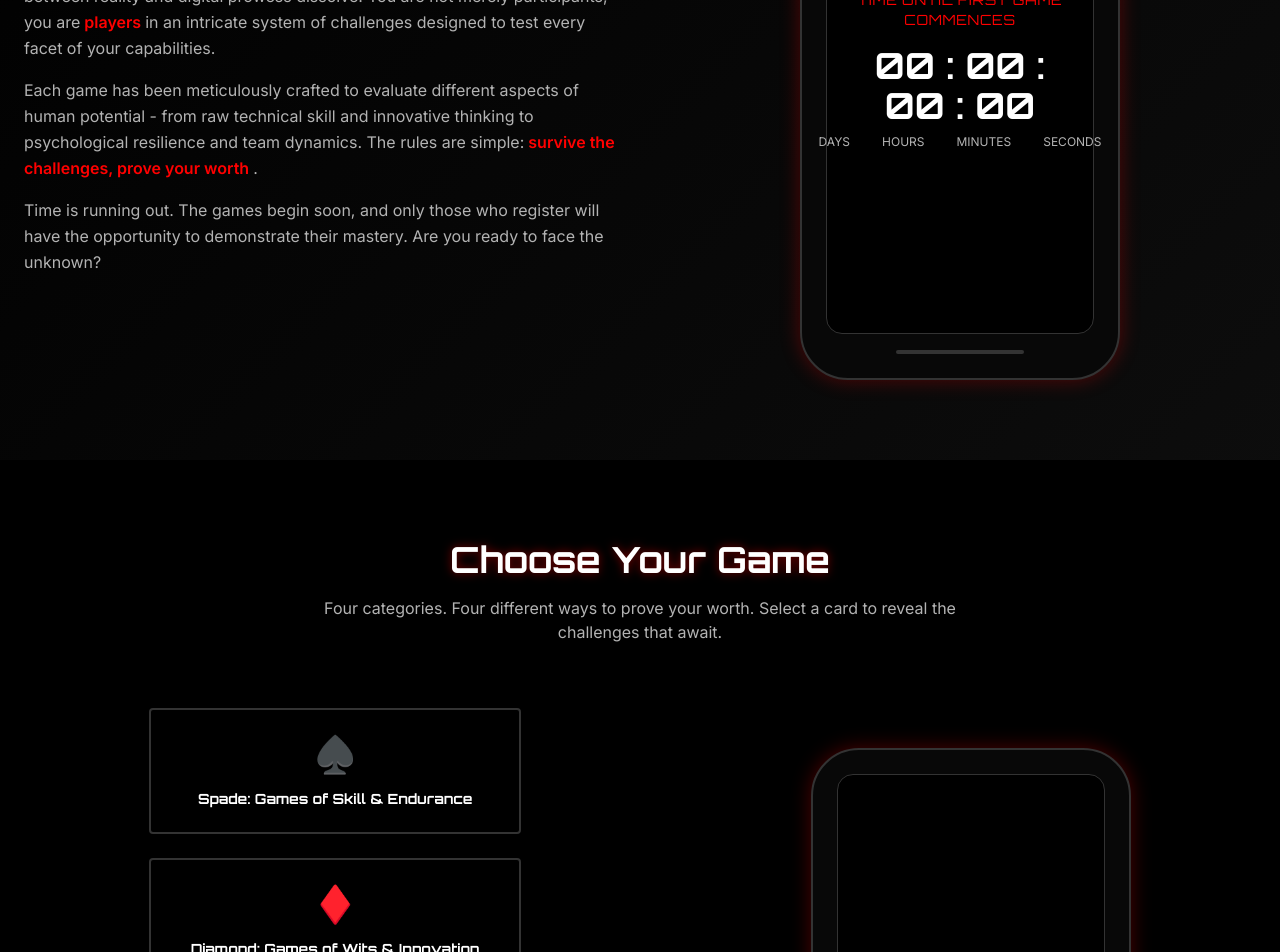
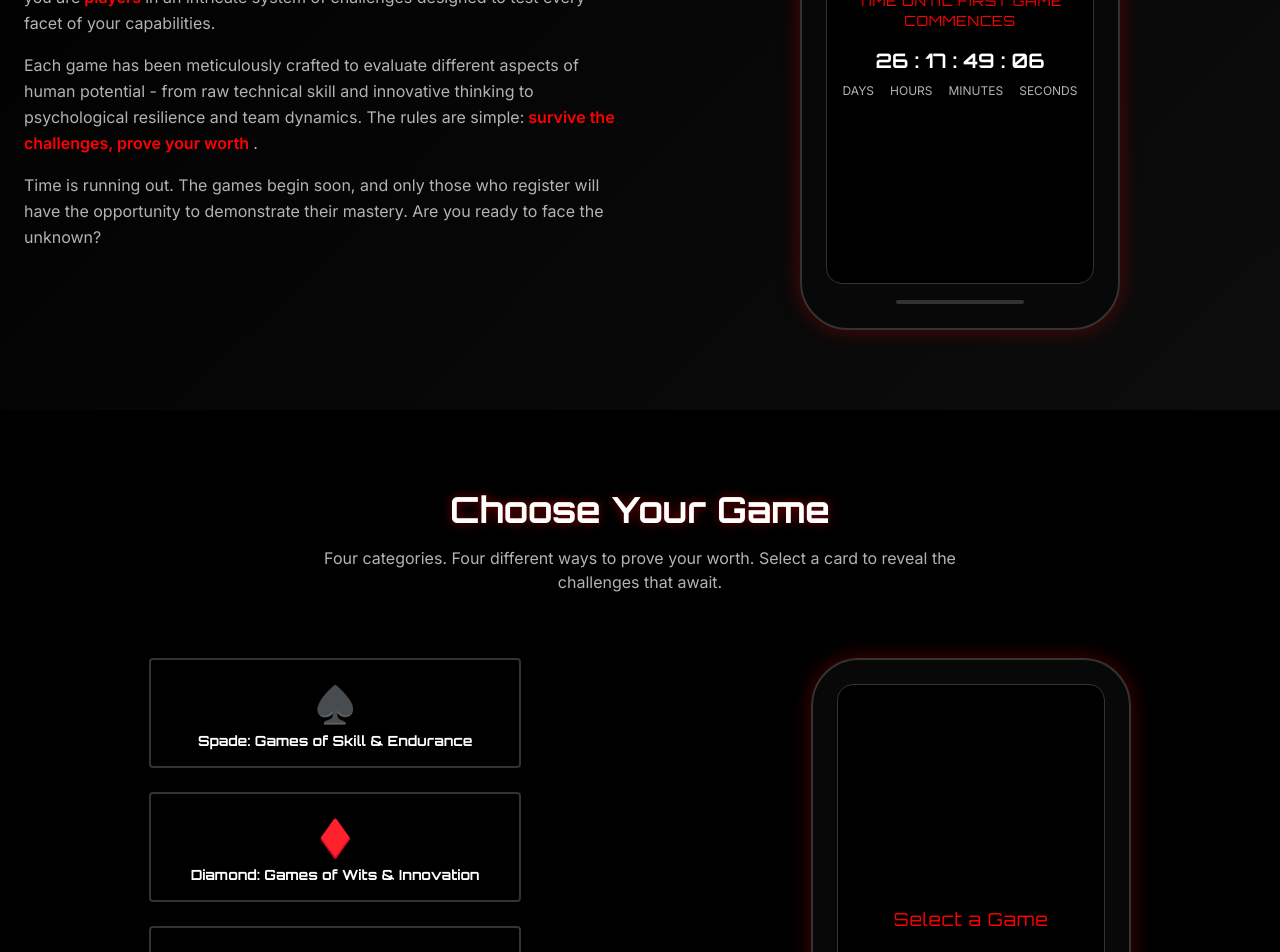
Before and after one commit to vishveshwaran1/nutpam2K25, a React (Vite) app: page / in a window 1280 px wide. Shown: the part 1100-2052 px from the top of the page. Built offline with nearby package versions, Linux system fonts and the light colour scheme; the HTML template or start-up script is replaced by a standard one; a web font is replaced by a local one.

Commit message:
timer & event

```diff
--- a/src/components/CountdownTimer.tsx
+++ b/src/components/CountdownTimer.tsx
@@ -9,7 +9,7 @@ interface TimeLeft {
 
 const CountdownTimer = () => {
   // Set target date (you can modify this to the actual event date)
-  const targetDate = new Date("2025-02-15T10:00:00").getTime();
+  const targetDate = new Date("2025-10-10T10:00:00").getTime();
 
   const [timeLeft, setTimeLeft] = useState<TimeLeft>({
     days: 0,
@@ -25,7 +25,7 @@ const CountdownTimer = () => {
 
       if (difference > 0) {
         setTimeLeft({
-          days: Math.floor(difference / (1000 * 60 * 60 * 24)),
+          days:  Math.floor(difference / (1000 * 60 * 60 * 24)),
           hours: Math.floor((difference % (1000 * 60 * 60 * 24)) / (1000 * 60 * 60)),
           minutes: Math.floor((difference % (1000 * 60 * 60)) / (1000 * 60)),
           seconds: Math.floor((difference % (1000 * 60)) / 1000),
@@ -46,11 +46,11 @@ const CountdownTimer = () => {
         TIME UNTIL FIRST GAME COMMENCES
       </h3>
 
-      <div className="font-cyber text-3xl md:text-4xl font-bold text-foreground">
+      <div className="font-cyber text-xs md:text-xl font-bold text-foreground">
         {formatNumber(timeLeft.days)} : {formatNumber(timeLeft.hours)} : {formatNumber(timeLeft.minutes)} : {formatNumber(timeLeft.seconds)}
       </div>
 
-      <div className="flex justify-center gap-8 mt-2 text-xs text-muted-foreground font-inter">
+      <div className="flex justify-center gap-4 mt-2 text-xs text-muted-foreground font-inter">
         <span>DAYS</span>
         <span>HOURS</span>
         <span>MINUTES</span>
--- a/src/components/Events.tsx
+++ b/src/components/Events.tsx
@@ -54,7 +54,7 @@ const Events = () => {
 
   return (
     <section id="events" className="py-20">
-      <div className="container mx-auto px-6 flex flex-col justify-center items-center md:block">
+      <div className="container h-[90vh] mx-auto px-6 flex flex-col justify-center items-center md:block">
         <div className="text-center mb-16">
           <h2 className="font-cyber text-4xl font-bold cyber-glow mb-4">
             Choose Your Game
@@ -65,7 +65,7 @@ const Events = () => {
           </p>
         </div>
 
-        <div className=" flex justify-around items-start max-sm:flex-col sm:flex-col md:flex-row md:space-x-10">
+        <div className=" h-[60vh] flex justify-around items-start max-sm:flex-col sm:flex-col md:flex-row md:space-x-10">
           {/* Left Side - Game Cards */}
           <div className="grid  gap-6 max-sm:grid-cols-4  sm:grid-cols-4 md:grid-cols-1 lg:grid-cols-1 xl:grid-cols-1">
             <GameCard
@@ -102,7 +102,7 @@ const Events = () => {
           </div>
 
           {/* Right Side - Phone UI */}
-          <div className="flex justify-center mt-10 md:mt-10 max-sm:w-full sm:w-full md:w-0 md:mt-0 lg:w-auto">
+          <div className=" h-[60vh] flex justify-center mt-10 md:mt-0 max-sm:w-full sm:w-full md:w-0  lg:w-auto">
             <PhoneUI selectedGame={selectedGame} timer={null} />
           </div>
         </div>
--- a/src/components/GameCard.tsx
+++ b/src/components/GameCard.tsx
@@ -6,23 +6,32 @@ interface GameCardProps {
   symbolColor: "spade" | "diamond" | "club" | "heart";
 }
 
-const GameCard = ({ symbol, title, isActive, onClick, symbolColor }: GameCardProps) => {
+const GameCard = ({
+  symbol,
+  title,
+  isActive,
+  onClick,
+  symbolColor,
+}: GameCardProps) => {
   const colorClass = `text-game-${symbolColor}`;
 
   return (
     <div
       onClick={onClick}
       className={`
-        relative group cursor-pointer p-6 border-2 rounded-lg transition-all duration-300
-        ${isActive
-          ? "border-primary bg-primary/10 shadow-cyber-strong"
-          : "border-border hover:border-primary/50 hover:bg-primary/5"
+        relative h-[110px] group cursor-pointer  border-2 rounded-lg transition-all duration-300 max-sm:p-2 sm:p-4 md:p-4 lg:p-6
+        ${
+          isActive
+            ? "border-primary bg-primary/10 shadow-cyber-strong"
+            : "border-border hover:border-primary/50 hover:bg-primary/5"
         }
       `}
     >
       {/* Card Content */}
       <div className="text-center">
-        <div className={`text-4xl mb-4 ${colorClass} group-hover:scale-110 transition-transform duration-300`}>
+        <div
+          className={`text-4xl mb-2 ${colorClass} group-hover:scale-110 transition-transform duration-300`}
+        >
           {symbol}
         </div>
 
@@ -32,14 +41,17 @@ const GameCard = ({ symbol, title, isActive, onClick, symbolColor }: GameCardPro
       </div>
 
       {/* Hover Glow Effect */}
-      <div className={`
+      <div
+        className={`
         absolute inset-0 rounded-lg opacity-0 group-hover:opacity-100 transition-opacity duration-300
         ${isActive ? "opacity-20" : ""}
-        ${symbolColor === 'diamond' || symbolColor === 'heart'
-          ? "bg-gradient-to-br from-primary/20 to-primary/5"
-          : "bg-gradient-to-br from-foreground/10 to-foreground/5"
+        ${
+          symbolColor === "diamond" || symbolColor === "heart"
+            ? "bg-gradient-to-br from-primary/20 to-primary/5"
+            : "bg-gradient-to-br from-foreground/10 to-foreground/5"
         }
-      `}></div>
+      `}
+      ></div>
     </div>
   );
 };
--- a/src/components/PhoneUI.tsx
+++ b/src/components/PhoneUI.tsx
@@ -1,4 +1,4 @@
-import { Button } from "@/components/ui/button";
+
 import CountdownTimer from "./CountdownTimer";
 
 interface GameData {
@@ -17,7 +17,7 @@ const PhoneUI = ({ selectedGame, timer }: PhoneUIProps) => {
   return (
     <div className="relative">
       {/* Phone Frame */}
-      <div className="w-80 h-[600px] bg-card border-2 border-border rounded-[3rem] p-6 flex flex-col shadow-cyber">
+      <div className="w-80 h-[550px] bg-card border-2 border-border rounded-[3rem] p-6 flex flex-col shadow-cyber">
         {/* Phone Screen */}
         <div className="flex-1 bg-background border border-border rounded-2xl p-6 flex flex-col justify-center">
           {selectedGame ? (
```
